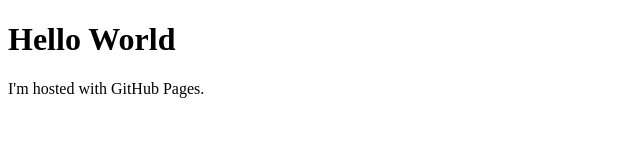
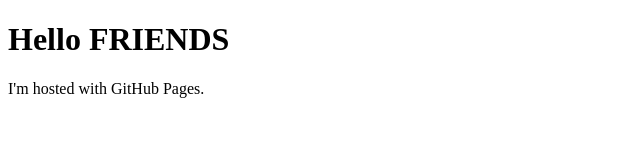
Before and after one commit to specular3d/specular3d.github.io, a plain HTML site: page index.html in a window 1280 px wide. Shown: the whole page, without its empty margins (0-640 px from the left). Drawn offline with Linux system fonts and the light colour scheme.

Commit message:
Update index.html

```diff
--- a/index.html
+++ b/index.html
@@ -1,7 +1,7 @@
 <!DOCTYPE html>
 <html>
 <body>
-<h1>Hello World</h1>
+<h1>Hello FRIENDS</h1>
 <p>I'm hosted with GitHub Pages.</p>
 </body>
 </html>
```
